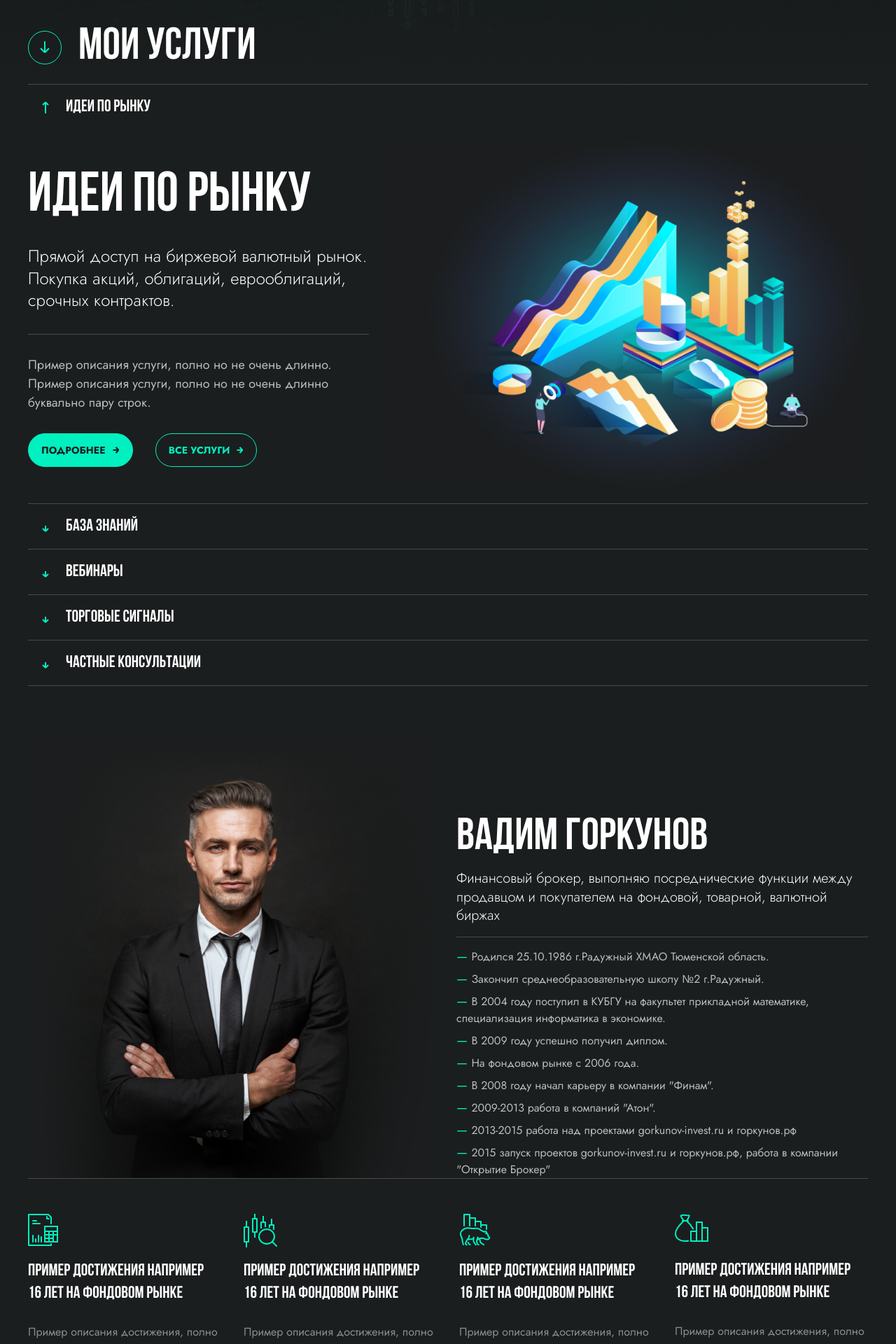
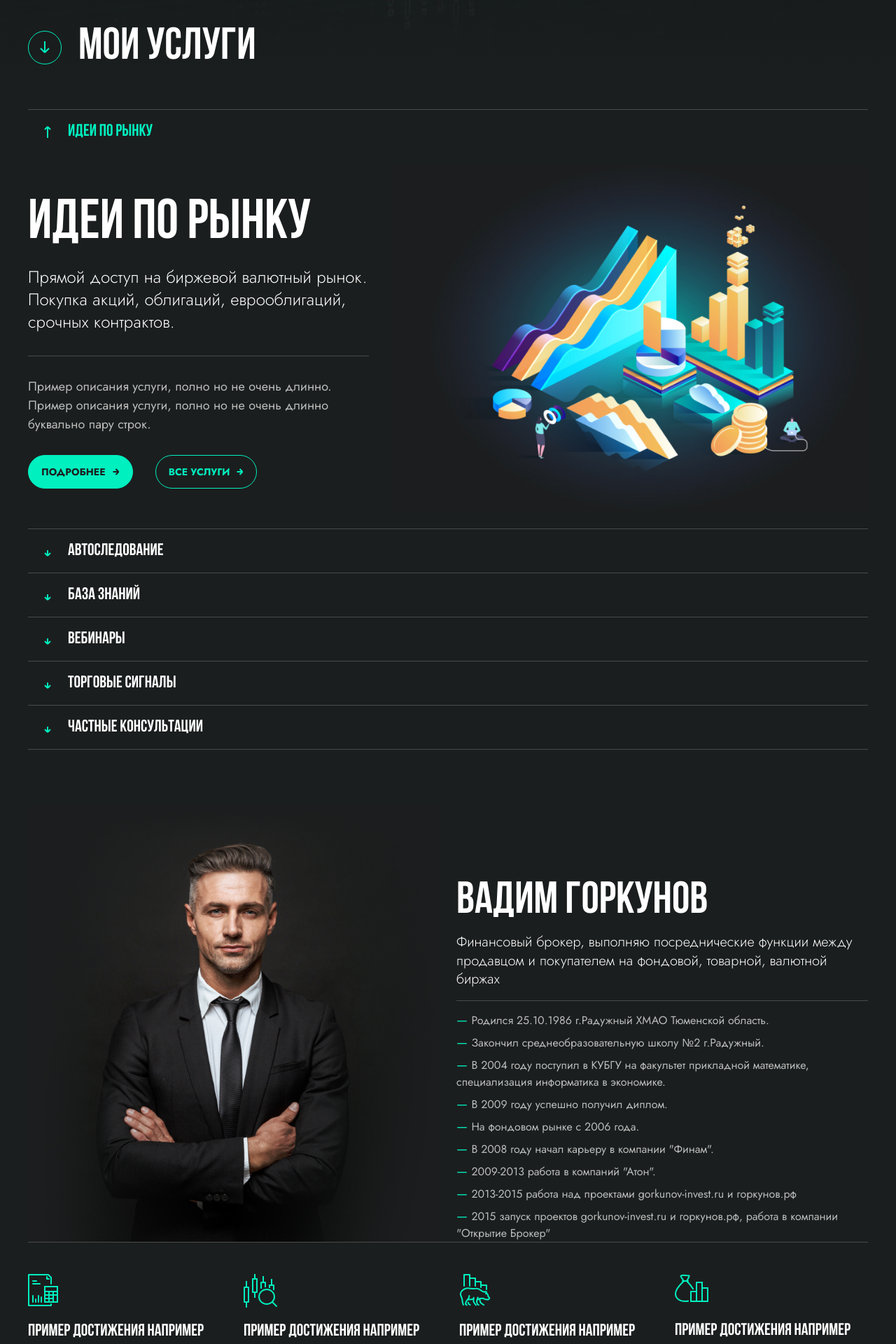
Before and after one commit to yurkaronin/gorkunov.loc, a PHP site: page /home.php in a window 1280 px wide. Shown: the part 680-2600 px from the top of the page at 70% size. Run offline with PHP 8.4, Linux system fonts and the light colour scheme; some libraries are stand-ins or nearby versions; some web fonts are replaced.

Commit message:
Правки под пиксель перфект

```diff
--- a/css/bem/_accordion.scss
+++ b/css/bem/_accordion.scss
@@ -3,7 +3,7 @@
   border-bottom: 1px solid;
   border-color: rgba(#ffffff, 0.2);
   &__top {
-    padding: 20px;
+    padding: 19px 23px;
     display: grid;
     grid-template-columns: 10px auto;
     gap: 24px;
@@ -29,6 +29,7 @@
     text-transform: uppercase;
     color: #ffffff;
     pointer-events: none;
+    transition: all 0.3s;
   }
   &__body {
     opacity: 0;
@@ -41,6 +42,9 @@
   }
 
   &__top.active {
+    .accordion__title {
+      color: var(--green);
+    }
     svg {
       transform: rotate(180deg);
     }
@@ -50,7 +54,7 @@
     }
 
     & + .accordion__body {
-      padding: 16px 0;
+      padding: 17px 0;
       opacity: initial;
       visibility: initial;
       height: initial;
--- a/css/sections/_benefits.scss
+++ b/css/sections/_benefits.scss
@@ -1,6 +1,6 @@
 .benefits {
   &__grid {
-    padding: 50px 0 40px;
+    padding: 45px 0 40px;
     list-style: none;
     margin: 0;
     display: grid;
@@ -20,7 +20,7 @@
     line-height: 1.33;
     text-transform: uppercase;
     color: #ffffff;
-    margin-bottom: 26px;
+    margin-bottom: 16px;
     font-family: var(--bebas);
     max-width: 270px;
   }
--- a/css/sections/_personal-card.scss
+++ b/css/sections/_personal-card.scss
@@ -101,6 +101,7 @@
   }
 
   @media (max-width: 425px) {
+    padding-top: 50px;
     &__title {
       font-size: 40px;
     }
--- a/css/sections/_services.scss
+++ b/css/sections/_services.scss
@@ -1,4 +1,5 @@
 .services {
+  padding-top: 36px;
   &__list {
     list-style: none;
     margin: 0;
@@ -18,7 +19,7 @@
     text-transform: uppercase;
     margin-top: 0;
     color: #ffffff;
-    margin-bottom: 25px;
+    margin-bottom: 0.2em;
   }
   &__lead {
     margin: 0;
--- a/css/style.css
+++ b/css/style.css
@@ -208,7 +208,7 @@ input[type=radio].visually-hidden {
   border-color: rgba(255, 255, 255, 0.2);
 }
 .accordion__top {
-  padding: 20px;
+  padding: 19px 23px;
   display: grid;
   grid-template-columns: 10px auto;
   gap: 24px;
@@ -233,6 +233,7 @@ input[type=radio].visually-hidden {
   text-transform: uppercase;
   color: #ffffff;
   pointer-events: none;
+  transition: all 0.3s;
 }
 .accordion__body {
   opacity: 0;
@@ -243,6 +244,9 @@ input[type=radio].visually-hidden {
   overflow: hidden;
   transition: all 0.3s;
 }
+.accordion__top.active .accordion__title {
+  color: var(--green);
+}
 .accordion__top.active svg {
   transform: rotate(180deg);
 }
@@ -251,7 +255,7 @@ input[type=radio].visually-hidden {
   transition: all 0.3s;
 }
 .accordion__top.active + .accordion__body {
-  padding: 16px 0;
+  padding: 17px 0;
   opacity: initial;
   visibility: initial;
   height: initial;
@@ -661,6 +665,9 @@ input[type=radio].visually-hidden {
   background-color: transparent;
 }
 
+.services {
+  padding-top: 36px;
+}
 .services__list {
   list-style: none;
   margin: 0;
@@ -680,7 +687,7 @@ input[type=radio].visually-hidden {
   text-transform: uppercase;
   margin-top: 0;
   color: #ffffff;
-  margin-bottom: 25px;
+  margin-bottom: 0.2em;
 }
 .services__lead {
   margin: 0;
@@ -852,13 +859,16 @@ input[type=radio].visually-hidden {
   }
 }
 @media (max-width: 425px) {
+  .personal-card {
+    padding-top: 50px;
+  }
   .personal-card__title {
     font-size: 40px;
   }
 }
 
 .benefits__grid {
-  padding: 50px 0 40px;
+  padding: 45px 0 40px;
   list-style: none;
   margin: 0;
   display: grid;
@@ -878,7 +888,7 @@ input[type=radio].visually-hidden {
   line-height: 1.33;
   text-transform: uppercase;
   color: #ffffff;
-  margin-bottom: 26px;
+  margin-bottom: 16px;
   font-family: var(--bebas);
   max-width: 270px;
 }
--- a/home.php
+++ b/home.php
@@ -49,7 +49,7 @@
         <h2 class="visually-hidden">Список услуг</h2>
 
         <ul class="services__list">
-
+        <!-- Идеи по рынку  -->
           <li class="services__item accordion">
 
             <div class="accordion__top">
@@ -99,6 +99,57 @@
 
             </div>
           </li>
+          <!-- Автоследование  -->
+          <li class="services__item accordion">
+
+            <div class="accordion__top">
+              <svg width="10" height="18" viewBox="0 0 10 18" fill="none" xmlns="http://www.w3.org/2000/svg">
+                <path d="M1 12L5 16M5 16L9 12M5 16L5 8" stroke="#00F0C0" stroke-width="2" />
+                <path class="line" d="M5 8L5 0" stroke="#00F0C0" stroke-width="2" />
+              </svg>
+              <h3 class="accordion__title">Автоследование</h3>
+            </div>
+
+            <div class="accordion__body">
+              <div class="services__item-grid">
+                <div class="services__item-left">
+                  <h3 class="services__subtitle">Автоследование</h3>
+                  <p class="services__lead">Прямой доступ на биржевой валютный рынок. Покупка акций, облигаций,
+                    еврооблигаций,
+                    срочных
+                    контрактов.</p>
+                  <p class="services__text">Пример описания услуги, полно но не очень длинно. Пример описания услуги,
+                    полно но не
+                    очень длинно буквально пару строк.</p>
+
+                  <div class="services__buttons">
+
+                    <a class="button button--icon" href="#">
+                      <span>подробнее</span>
+                      <svg width="10" height="10" viewBox="0 0 10 10" fill="none" xmlns="http://www.w3.org/2000/svg">
+                        <path d="M4.5 9L8.5 5M8.5 5L4.5 1M8.5 5L0.5 5" stroke="#1B1E1E" stroke-width="2" />
+                      </svg>
+                    </a>
+
+                    <a class="button button--transparent button--icon" href="#">
+                      <span>Все услуги</span>
+                      <svg width="10" height="10" viewBox="0 0 10 10" fill="none" xmlns="http://www.w3.org/2000/svg">
+                        <path d="M4.5 9L8.5 5M8.5 5L4.5 1M8.5 5L0.5 5" stroke="#00F0C0" stroke-width="2" />
+                      </svg>
+                    </a>
+
+                  </div>
+                </div>
+                <div class="services__item-right">
+                  <img src="./img/services/2.jpg" alt="картинка услуги" width="808">
+                </div>
+              </div>
+
+
+
+            </div>
+          </li>
+          <!-- База знаний  -->
           <li class="services__item accordion">
 
             <div class="accordion__top">
@@ -140,7 +191,7 @@
                   </div>
                 </div>
                 <div class="services__item-right">
-                  <img src="./img/services/2.jpg" alt="картинка услуги" width="808">
+                  <img src="./img/services/3.jpg" alt="картинка услуги" width="808">
                 </div>
               </div>
 
@@ -148,6 +199,7 @@
 
             </div>
           </li>
+          <!-- Вебинары  -->
           <li class="services__item accordion">
 
             <div class="accordion__top">
@@ -189,7 +241,7 @@
                   </div>
                 </div>
                 <div class="services__item-right">
-                  <img src="./img/services/3.jpg" alt="картинка услуги" width="808">
+                  <img src="./img/services/4.jpg" alt="картинка услуги" width="808">
                 </div>
               </div>
 
@@ -197,6 +249,7 @@
 
             </div>
           </li>
+          <!-- Торговые сигналы  -->
           <li class="services__item accordion">
 
             <div class="accordion__top">
@@ -238,7 +291,7 @@
                   </div>
                 </div>
                 <div class="services__item-right">
-                  <img src="./img/services/4.jpg" alt="картинка услуги" width="808">
+                  <img src="./img/services/5.jpg" alt="картинка услуги" width="808">
                 </div>
               </div>
 
@@ -246,6 +299,7 @@
 
             </div>
           </li>
+          <!-- Частные консультации  -->
           <li class="services__item accordion">
 
             <div class="accordion__top">
@@ -287,7 +341,7 @@
                   </div>
                 </div>
                 <div class="services__item-right">
-                  <img src="./img/services/5.jpg" alt="картинка услуги" width="808">
+                  <img src="./img/services/6.jpg" alt="картинка услуги" width="808">
                 </div>
               </div>
 
```
Also changed, not shown: img/services/2.jpg, img/services/3.jpg, img/services/4.jpg, img/services/5.jpg, img/services/6.jpg (added).
